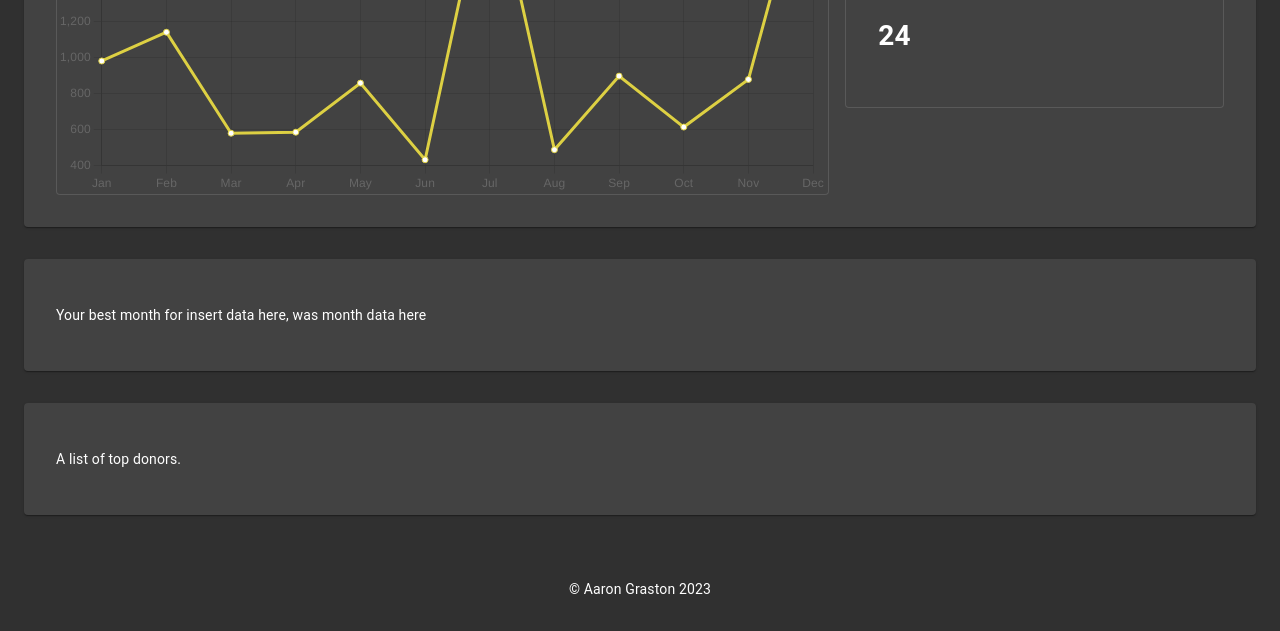
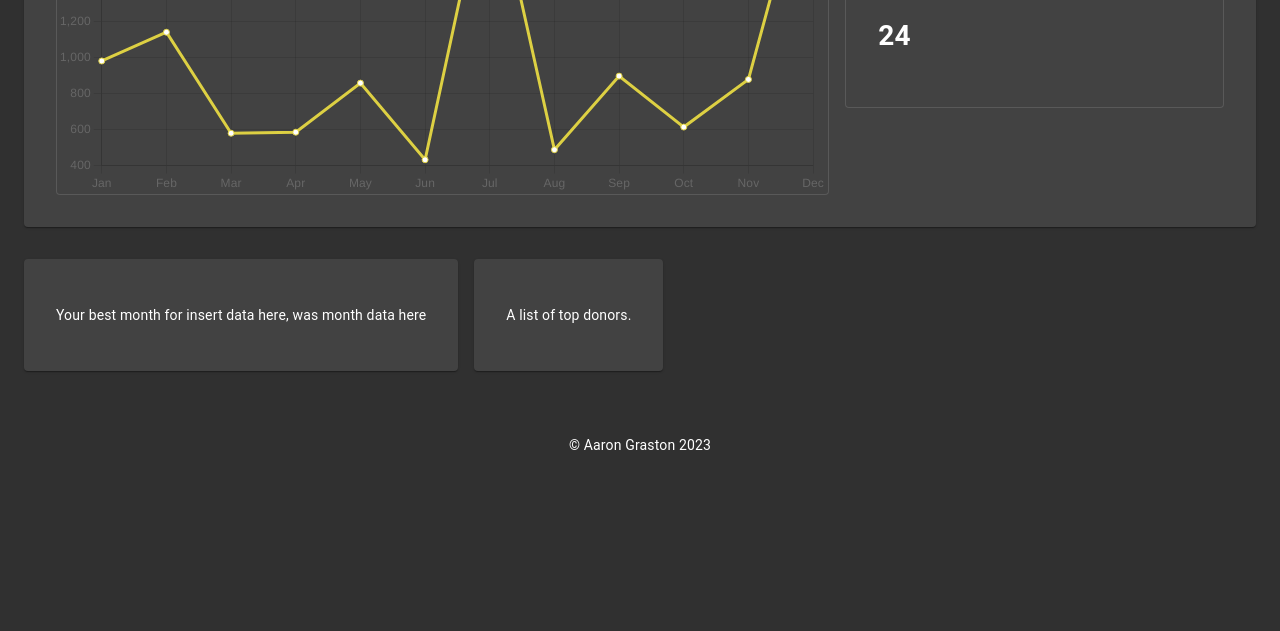
Before and after one commit to aagraston/donor-data-viz, a Gatsby site: page / in a window 1280 px wide. Shown: the part 512-1143 px from the top of the page. After the commit the page ends 999 px from the top, so only its background shows below. Built offline with nearby package versions, Linux system fonts and the light colour scheme; Gatsby itself is replaced by a stand-in of ours.

Commit message:
homepage cards layout

```diff
--- a/src/components/homepage/best-month.js
+++ b/src/components/homepage/best-month.js
@@ -6,11 +6,9 @@ import Paper from "@material-ui/core/Paper";
 const BestMonthCard = (props) => {
 
   return (
-    <Container maxWidth="lg">
       <Paper className={props.styles.section}>
         <p>Your best month for {'insert data here'}, was {'month data here'}</p>
       </Paper>
-    </Container>
   )
 
 }
--- a/src/components/homepage/top-donors.js
+++ b/src/components/homepage/top-donors.js
@@ -5,13 +5,11 @@ import Paper from "@material-ui/core/Paper";
 
 const TopDonorsCard = (props) => {
   return (
-  <Container maxWidth="lg">
     <Paper className={props.styles.section}>
       <p>
         A list of top donors.
       </p>
     </Paper>
-  </Container>
   )
 };
 
--- a/src/pages/index.js
+++ b/src/pages/index.js
@@ -1,7 +1,9 @@
 import React from "react";
 import Layout from "../components/layout";
 
-import { makeStyles } from "@material-ui/core/styles";
+import { StylesProvider, makeStyles } from "@material-ui/core/styles";
+import Grid from "@material-ui/core/Grid";
+import Container from "@material-ui/core/Container";
 
 import WelcomeBoard from "../components/homepage/welcome-board";
 import BestMonthCard from "../components/homepage/best-month";
@@ -44,8 +46,16 @@ const Home = () => {
   return (
     <Layout>
       <WelcomeBoard data={data} styles={styles} />
-      <BestMonthCard data={data} styles={styles} />
-      <TopDonorsCard data={data} styles={styles} />
+      <Container maxWidth="lg">
+        <Grid container justifyContent="start" spacing={2}>
+          <Grid item>
+            <BestMonthCard data={data} styles={styles} />
+          </Grid>
+          <Grid item>
+            <TopDonorsCard data={data} styles={styles} />
+          </Grid>
+        </Grid>
+      </Container>
     </Layout>
   );
 };
```
